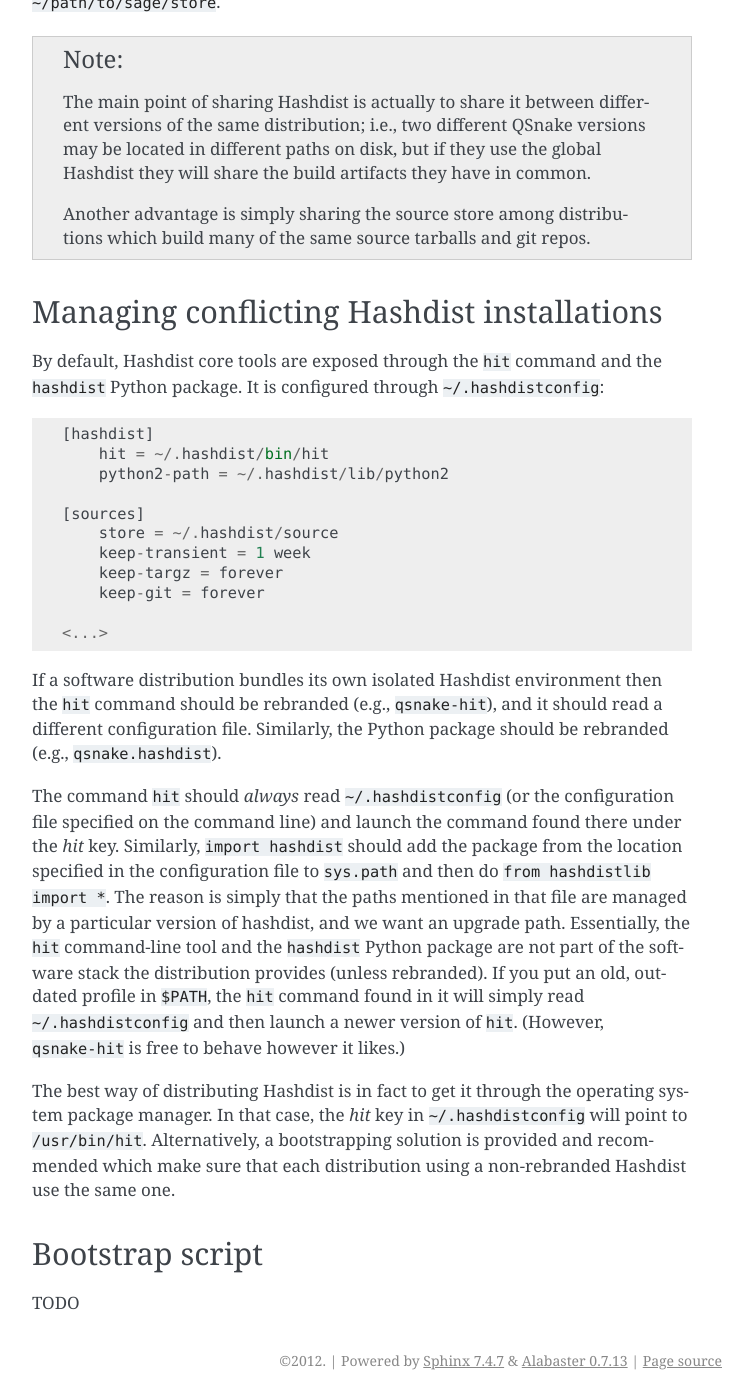
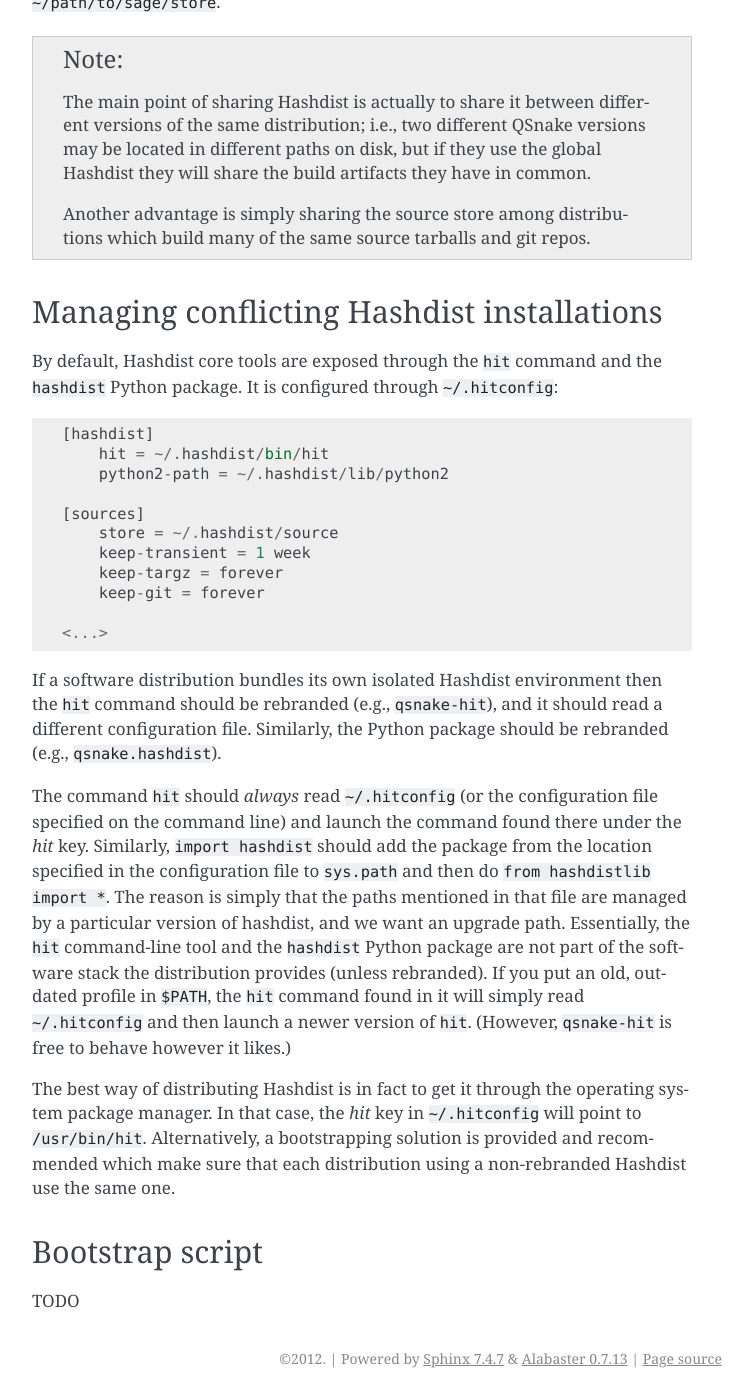
Before and after one commit to hashdist/hashdist, a Sphinx documentation site: the page built from doc/source/plans/installing.rst, in a window 1280 px wide and 1400 px high, scrolled down 492 px. Shown: the whole window, without its empty margins (388-1141 px from the left). Built offline with Sphinx 7.4.7, drawn with Linux system fonts in a browser that asks for light colours.

Commit message:
Rename hdistconfig and hashdistconfig to hitconfig

```diff
--- a/doc/source/plans/core.rst
+++ b/doc/source/plans/core.rst
@@ -422,7 +422,7 @@
 
 To use a profile located in the current directory,
 ``./myprofile`` must be used. Calling ``hit env myprofile`` instead
-looks up a central list of profile nicknames. In ``~/.hashdistconfig``::
+looks up a central list of profile nicknames. In ``~/.hitconfig``::
 
     [hashdist]
         profiles = ~/.hashdist/profiles # this is the default
--- a/doc/source/plans/installing.rst
+++ b/doc/source/plans/installing.rst
@@ -35,7 +35,7 @@
 
 By default, Hashdist core tools are exposed through the ``hit``
 command and the ``hashdist`` Python package. It is configured through
-``~/.hashdistconfig``::
+``~/.hitconfig``::
 
     [hashdist]
         hit = ~/.hashdist/bin/hit
@@ -55,7 +55,7 @@
 file. Similarly, the Python package should be rebranded (e.g.,
 ``qsnake.hashdist``).
 
-The command ``hit`` should *always* read ``~/.hashdistconfig`` (or
+The command ``hit`` should *always* read ``~/.hitconfig`` (or
 the configuration file specified on the command line) and launch the
 command found there under the `hit` key. Similarly, ``import
 hashdist`` should add the package from the location specified in the
@@ -66,12 +66,12 @@
 ``hashdist`` Python package are not part of the software stack the
 distribution provides (unless rebranded).  If you put an old, outdated
 profile in ``$PATH``, the ``hit`` command found in it will simply
-read ``~/.hashdistconfig`` and then launch a newer version of
+read ``~/.hitconfig`` and then launch a newer version of
 ``hit``. (However, ``qsnake-hit`` is free to behave however it
 likes.)
 
 The best way of distributing Hashdist is in fact to get it through the
-operating system package manager. In that case, the `hit` key in ``~/.hashdistconfig``
+operating system package manager. In that case, the `hit` key in ``~/.hitconfig``
 will point to ``/usr/bin/hit``. Alternatively, a
 bootstrapping solution is provided and recommended which make sure that each
 distribution using a non-rebranded Hashdist use the same one.
```
Also changed, not shown: 2 other files.
